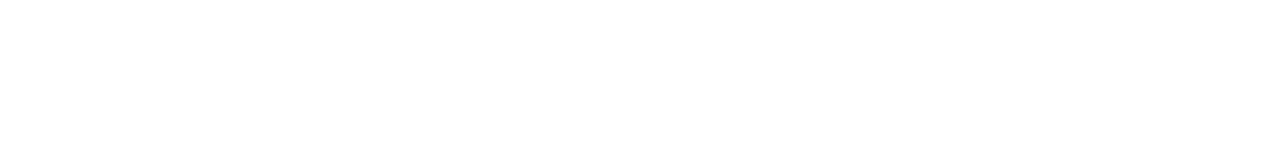
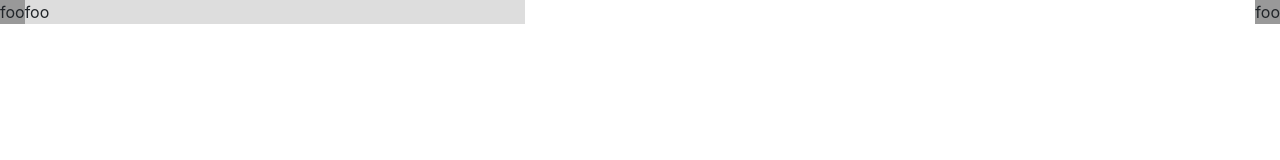
Before and after one commit to Hijerboa/personalWebsite, a plain HTML site: page JavascriptCalculator.html in a window 1280 px wide. Drawn offline with nearby package versions, Linux system fonts and the light colour scheme.

Commit message:
Attempting to do stuff without bootstrap
Yeah, I never thought I would say this, but I think I'm actually attempting to do something without using bootstrap... :/

```diff
--- a/JavascriptCalculator.html
+++ b/JavascriptCalculator.html
@@ -7,13 +7,31 @@
     <link rel="stylesheet" href="https://maxcdn.bootstrapcdn.com/bootstrap/4.0.0-beta/css/bootstrap.min.css" integrity="sha384-/Y6pD6FV/Vv2HJnA6t+vslU6fwYXjCFtcEpHbNJ0lyAFsXTsjBbfaDjzALeQsN6M" crossorigin="anonymous">
     <script src="https://use.fontawesome.com/e6800d6f9a.js"></script>
     <style>
-      #screen {
-        background-color: gray;
+			*{
+				margin:0;
+				padding:0;
+			}
+      #Center {
+				width: 500px;
+        background-color: #ddd;
+				float: left;
       }
+			#Right {
+				background-color: #999;
+				float: right;
+			}
+			#Left {
+				background-color: #999;
+				float: left;
+			}
     </style>
   </head>
   <body>
-
+    <div class="wrap">
+    	<div id="Left">foo</div>
+      <div id="Center">foo</div>
+      <div id="Right">foo</div>
+    </div>
   </body>
   <script src='https://cdnjs.cloudflare.com/ajax/libs/jquery/3.2.1/jquery.min.js'></script>
   <script src='https://cdnjs.cloudflare.com/ajax/libs/jqueryui/1.12.1/jquery-ui.min.js'></script>
@@ -21,5 +39,8 @@
   <script src="https://cdnjs.cloudflare.com/ajax/libs/popper.js/1.11.0/umd/popper.min.js" integrity="sha384-b/U6ypiBEHpOf/4+1nzFpr53nxSS+GLCkfwBdFNTxtclqqenISfwAzpKaMNFNmj4" crossorigin="anonymous"></script>
   <script src="https://maxcdn.bootstrapcdn.com/bootstrap/4.0.0-beta/js/bootstrap.min.js" integrity="sha384-h0AbiXch4ZDo7tp9hKZ4TsHbi047NrKGLO3SEJAg45jXxnGIfYzk4Si90RDIqNm1" crossorigin="anonymous"></script>
   <script language = "javascript">
-  </script>
+		if(window.screen.width > 500){
+
+		}
+	</script>
 </html>
```
